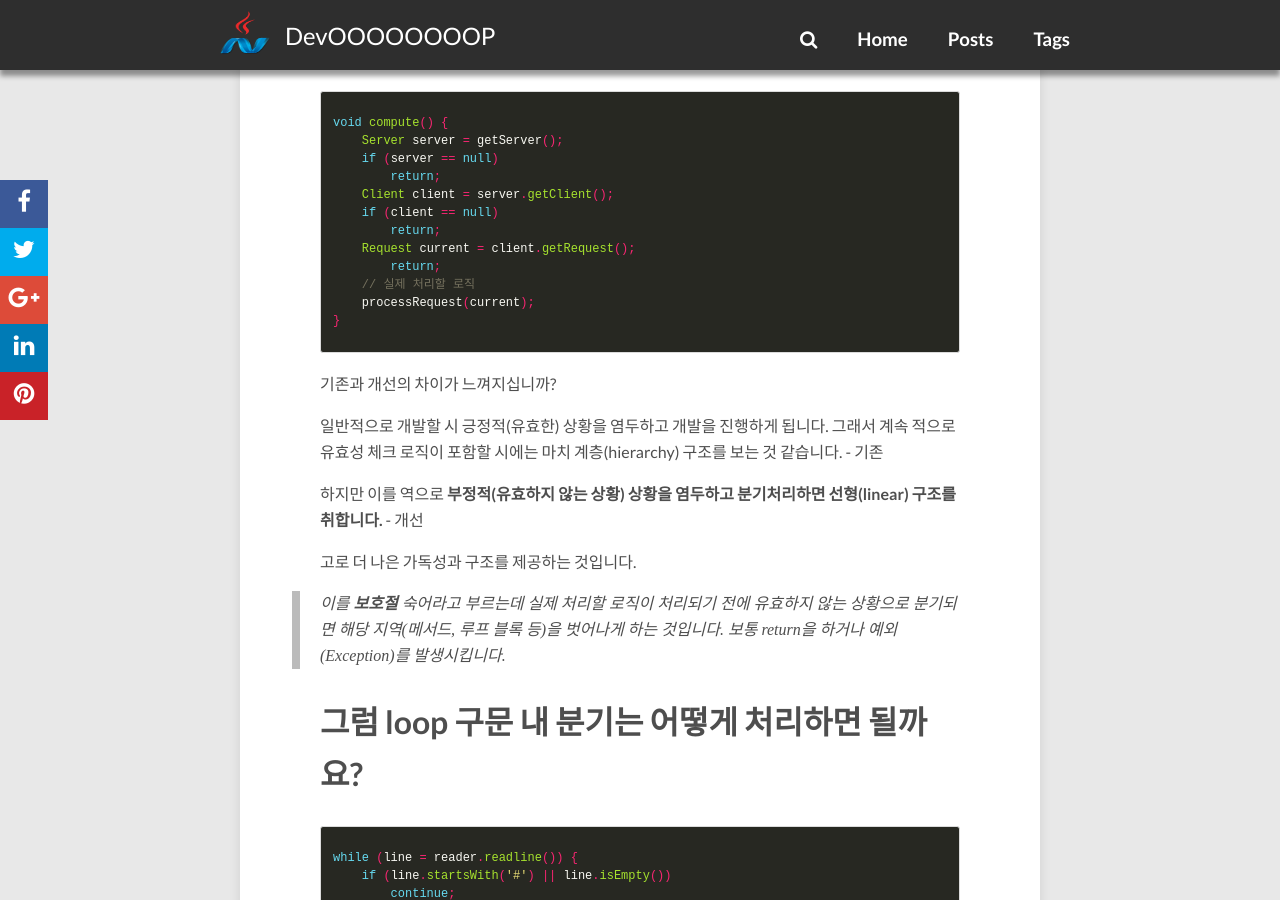
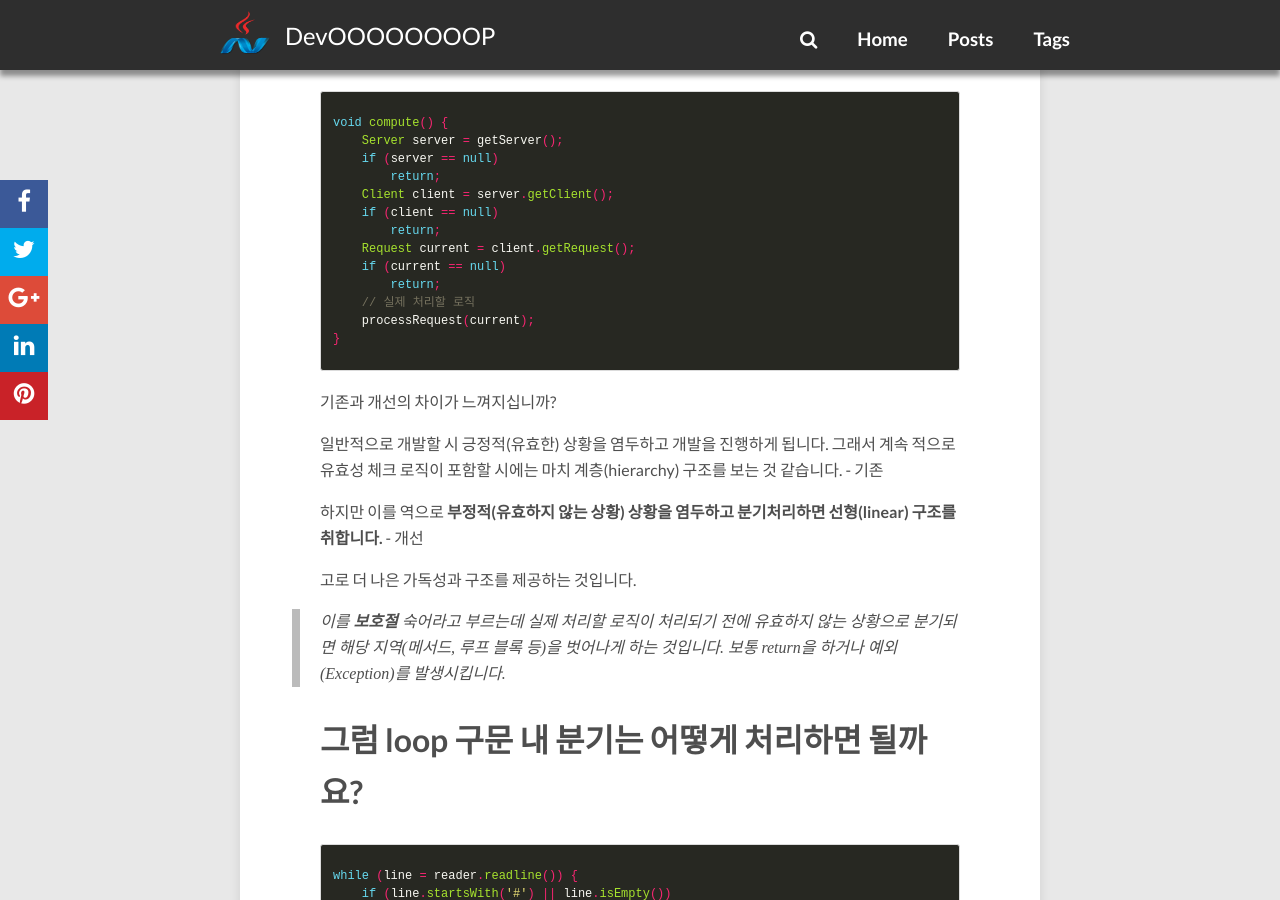
Before and after one commit to redutan/redutan.github.io, a Jekyll site: the page built from _posts/2016/2016-04-01-good-if.markdown, in a window 1280 px wide and 900 px high, scrolled down 1489 px. Built offline with Jekyll 4.4.1, drawn with Linux system fonts in a browser that asks for light colours; nearby versions of some CDN libraries; comment, search, counter and statistics services are not loaded.

Commit message:
포스팅 코드 오류 수정

```diff
--- a/_posts/2016/2016-04-01-good-if.markdown
+++ b/_posts/2016/2016-04-01-good-if.markdown
@@ -57,6 +57,7 @@ void compute() {
     if (client == null)
         return;
     Request current = client.getRequest();
+    if (current == null)
         return;
     // 실제 처리할 로직
     processRequest(current);
```
